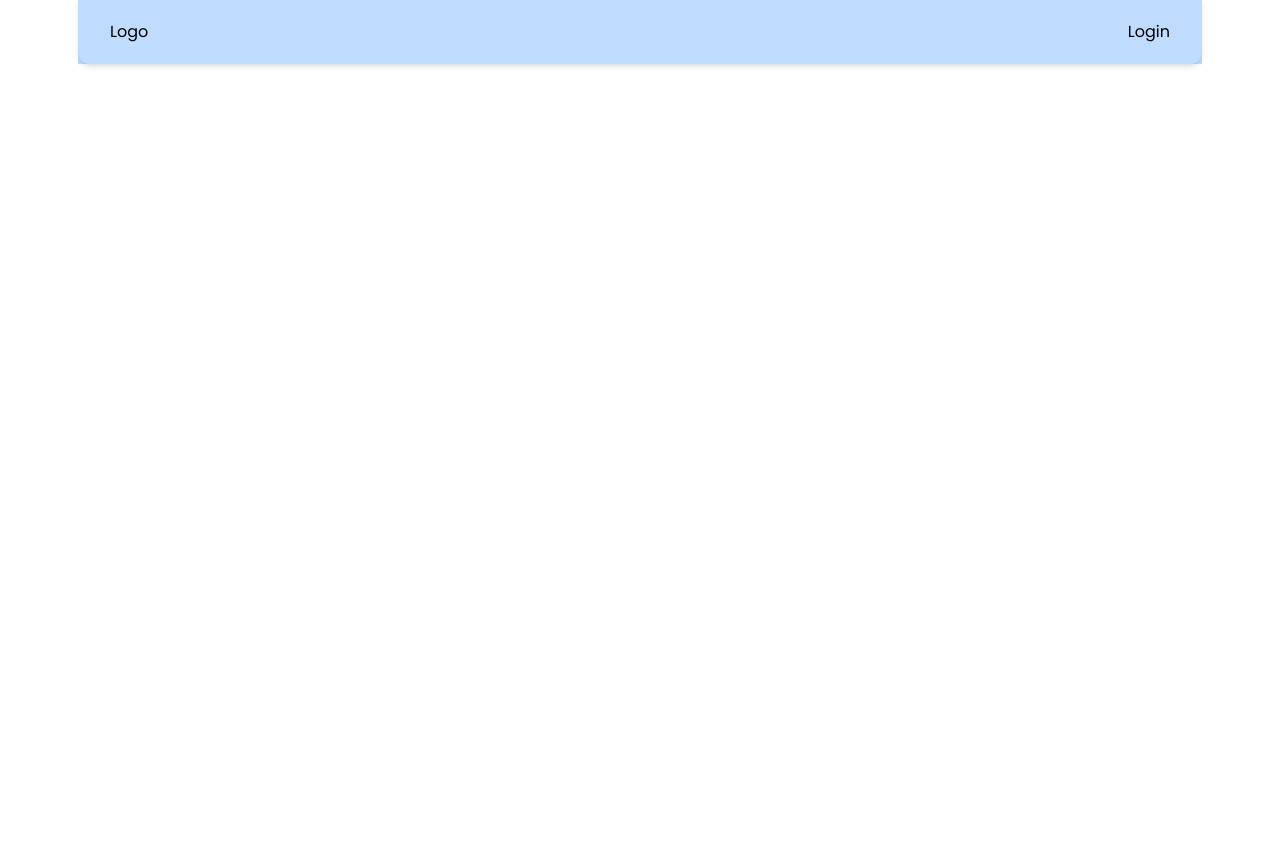
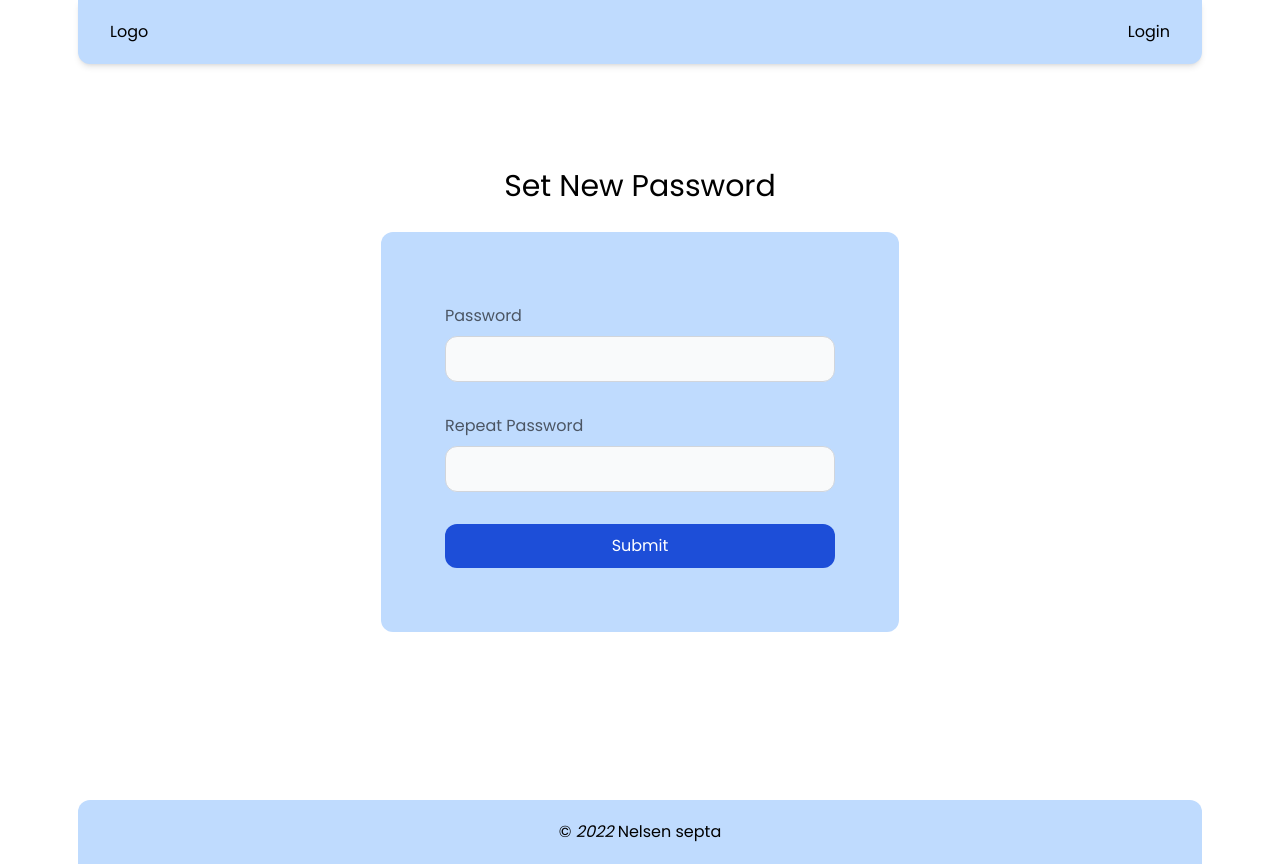
Before and after one commit to nelsensepta/react-auth, a React (Create React App) app: page /forgot-pass in a window 1280 px wide. Before the commit the page ends 800 px from the top, so only its background shows below. Built offline with nearby package versions, Linux system fonts and the light colour scheme.

Commit message:
forgot password input ui

```diff
--- a/src/App.js
+++ b/src/App.js
@@ -3,11 +3,13 @@ import { Routes, Route } from "react-router-dom";
 import Login from "./pages/Login";
 import Register from "./pages/Register";
 import Dashboard from "./pages/Dashboard";
+import ForgotPass from "./pages/ForgotPass";
 function App() {
   return (
     <Routes>
       <Route path="/" element={<Login />} />
       <Route path="/register" element={<Register />} />
+      <Route path="/forgot-pass" element={<ForgotPass />} />
       <Route path="/dashboard" element={<Dashboard />} />
     </Routes>
   );
--- /dev/null
+++ b/src/pages/ForgotPass.jsx
@@ -0,0 +1,80 @@
+import { useState } from "react";
+import { Link } from "react-router-dom";
+import { useForm } from "react-hook-form";
+
+const ForgotPass = () => {
+  const {
+    register,
+    handleSubmit,
+    watch,
+    formState: { errors },
+  } = useForm();
+  const onSubmit = (data) => console.log(data);
+
+  return (
+    <>
+      <div className="min-h-screen flex justify-center items-center flex-col">
+        <h1 className="text-center text-3xl mb-7">Set New Password</h1>
+        <div className="flex justify-center items-center bg-blue-200 p-16 rounded-xl flex-col">
+          <form
+            className="mt-2 min-w-[390px]"
+            onSubmit={handleSubmit(onSubmit)}
+          >
+            <div className="mb-8">
+              <label
+                htmlFor="password"
+                className="block mb-2 text-base font-medium text-gray-600"
+              >
+                Password
+              </label>
+              <input
+                type="password"
+                id="password"
+                {...register("password", { required: true })}
+                className={`bg-gray-50 border border-gray-300  text-base rounded-xl focus:ring-offset-2 focus:outline-none focus:ring-2 block w-full p-2.5 ${
+                  errors.password
+                    ? "focus:border-red-400 focus:ring-red-500"
+                    : "focus:border-blue-400 focus:ring-blue-500"
+                }`}
+              />
+              <p className="text-red-500 text-sm mt-1.5">
+                {errors.password?.type === "required" && "Password is required"}
+              </p>
+            </div>
+            <div className="mb-8">
+              <label
+                htmlFor="repeatPass"
+                className="block mb-2 text-base font-medium text-gray-600"
+              >
+                Repeat Password
+              </label>
+              <input
+                type="text"
+                id="repeatPass"
+                {...register("repeatPass", { required: true })}
+                className={`bg-gray-50 border border-gray-300 text-base rounded-xl focus:ring-offset-2 focus:outline-none focus:ring-2 block w-full p-2.5 ${
+                  errors.repeatPass
+                    ? "focus:border-red-400 focus:ring-red-500"
+                    : "focus:border-blue-400 focus:ring-blue-500"
+                }`}
+              />
+              <p className="text-red-500 text-sm mt-1.5">
+                {errors.repeatPass?.type === "required" &&
+                  "Repeat password is required"}
+              </p>
+            </div>
+
+            <button
+              type="submit"
+              className="text-white bg-blue-700 hover:bg-blue-800 focus:ring-4 focus:outline-none focus:ring-blue-300 font-medium rounded-xl text-base w-full base:w-auto px-5 py-2.5 text-center "
+            >
+              Submit
+            </button>
+          </form>
+        </div>
+      </div>
+    </>
+  );
+};
+
+export default ForgotPass;
--- a/src/pages/Login.jsx
+++ b/src/pages/Login.jsx
@@ -32,7 +32,7 @@ const Login = () => {
           >
             <div className="mb-8">
               <label
-                forhtml="email"
+                htmlFor="email"
                 className="block mb-2 text-base font-medium text-gray-600"
               >
                 Email
@@ -54,7 +54,7 @@ const Login = () => {
             </div>
             <div className="mb-8">
               <label
-                forhtml="password"
+                htmlFor="password"
                 className="block mb-2 text-base font-medium text-gray-600"
               >
                 Password
@@ -84,7 +84,7 @@ const Login = () => {
                 />
               </div>
               <label
-                forhtml="remember"
+                htmlFor="remember"
                 className="ml-2 text-base font-medium text-gray-600"
               >
                 Remember me
--- a/src/pages/Register.jsx
+++ b/src/pages/Register.jsx
@@ -17,7 +17,7 @@ export default function Register() {
         <form className="mt-2 min-w-[390px]" onSubmit={handleSubmit(onSubmit)}>
           <div className="mb-8 w-full">
             <label
-              for="username"
+              htmlFor="username"
               className="block mb-2 text-base font-medium text-gray-600"
             >
               Username
@@ -38,7 +38,7 @@ export default function Register() {
           </div>
           <div className="mb-8 w-full">
             <label
-              for="email"
+              htmlFor="email"
               className="block mb-2 text-base font-medium text-gray-600"
             >
               Email
@@ -60,7 +60,7 @@ export default function Register() {
           </div>
           <div className="mb-8">
             <label
-              for="password"
+              htmlFor="password"
               className="block mb-2 text-base font-medium text-gray-600"
             >
               Password
```
